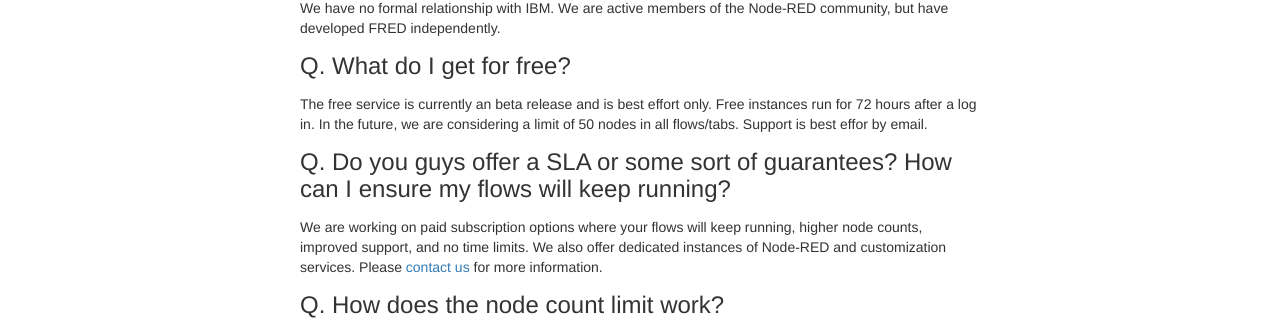
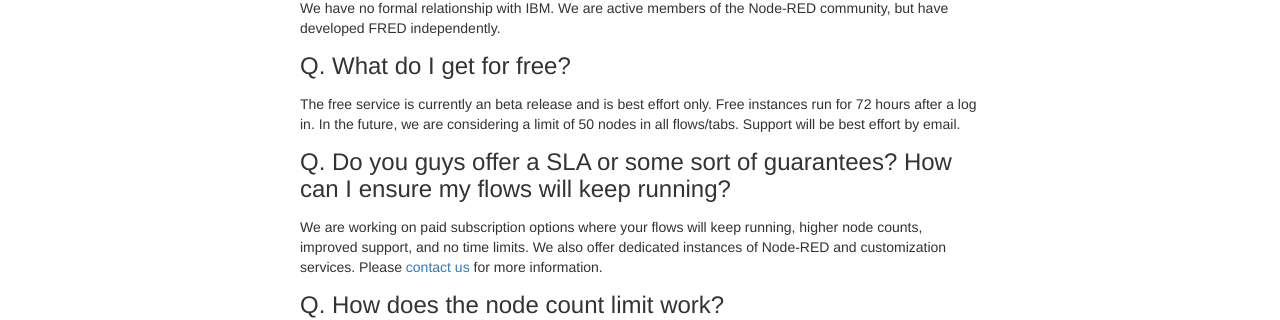
Before and after one commit to SenseTecnic/SenseTecnic.github.io, a Jekyll site: the page built from fred/faq.md, in a window 1280 px wide and 900 px high, scrolled down 534 px. Shown: the part 164-484 px from the top of the window. Built offline with Jekyll 4.4.1, drawn with Linux system fonts in a browser that asks for light colours.

Commit message:
fixed typo

```diff
--- a/fred/faq.md
+++ b/fred/faq.md
@@ -21,7 +21,7 @@
 We have no formal relationship with IBM. We are active members of the Node-RED community, but have developed FRED independently.
 
 ### Q. What do I get for free?
-The free service is currently an beta release and is best effort only.  Free instances run for 72 hours after a log in.  In the future, we are considering a limit of 50 nodes in all flows/tabs.  Support is best effor by email.
+The free service is currently an beta release and is best effort only.  Free instances run for 72 hours after a log in.  In the future, we are considering a limit of 50 nodes in all flows/tabs.  Support will be best effort by email.
 
 ### Q. Do you guys offer a SLA or some sort of guarantees? How can I ensure my flows will keep running?
 We are working on paid subscription options where your flows will keep running, higher node counts, improved support, and no time limits.  We also offer dedicated instances of Node-RED and customization services.  Please [contact us](mailto:info@sensetecnic.com) for more information.
```
